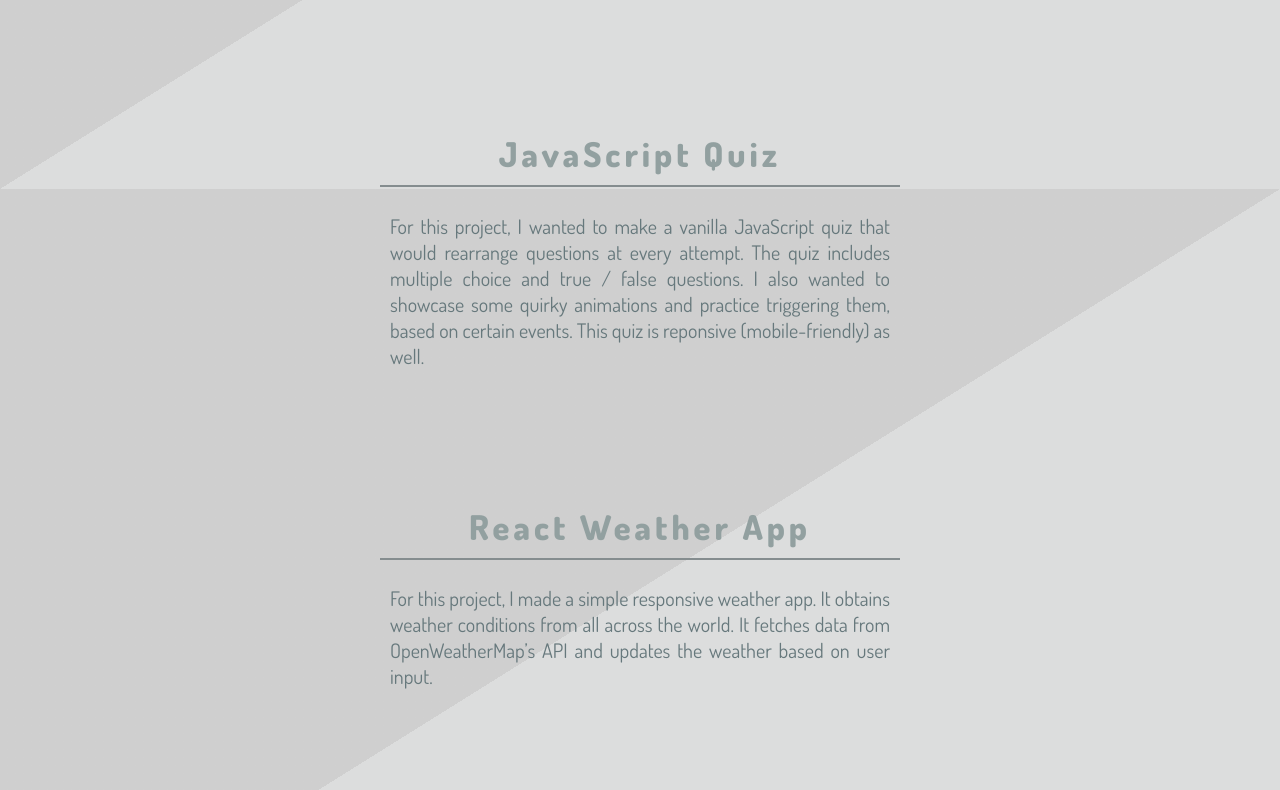
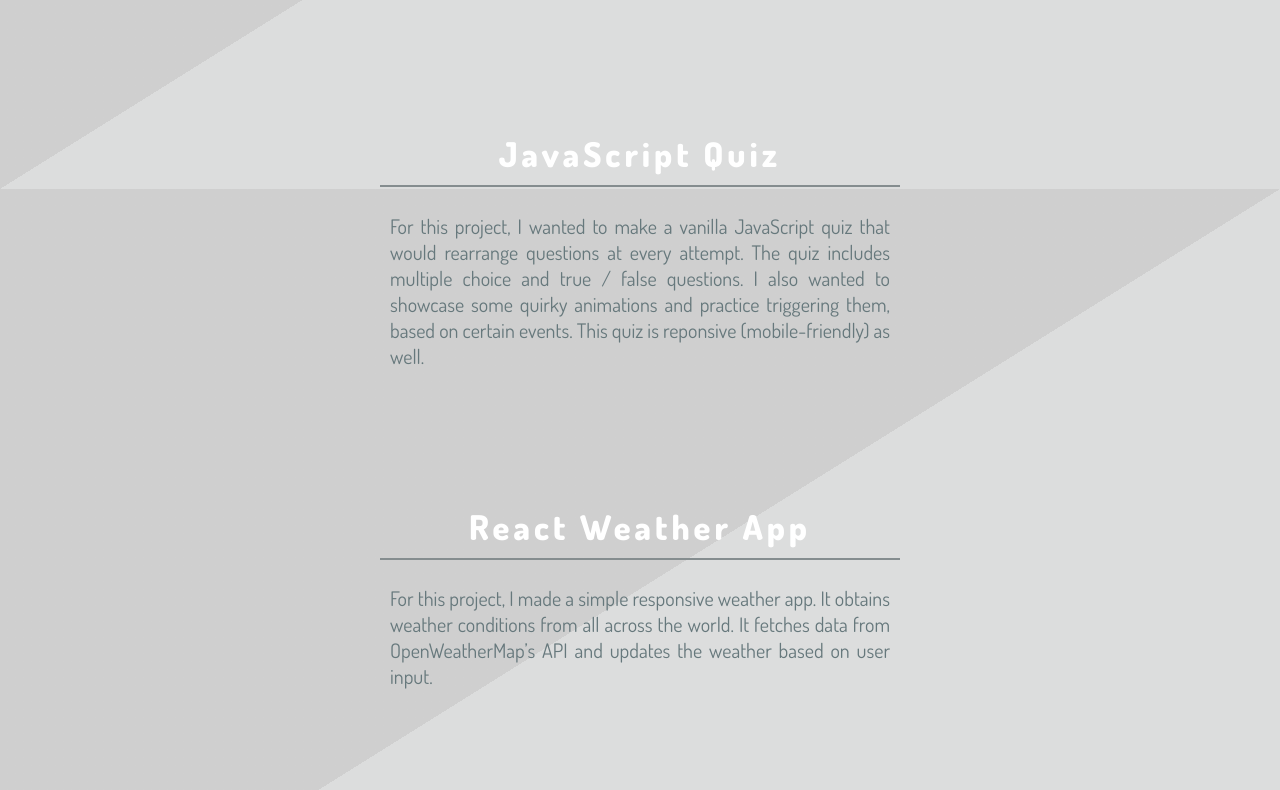
Before and after one commit to diegsmoran/Devportfolio, a plain HTML site: page index.html in a window 1280 px wide. Shown: the part 1411-2201 px from the top of the page. Drawn offline with Linux system fonts and the light colour scheme.

Commit message:
h3 color change

```diff
--- a/assets/css/main.css
+++ b/assets/css/main.css
@@ -102,7 +102,7 @@ li {
 	padding: 10px;
 	width: 500px;
 	margin: auto;
-	color: rgb(146, 160, 160);
+	color: rgb(255, 255, 255);
 	margin-top: 10%;
 	text-align: center;
 	transition: all 1s ease;
```
